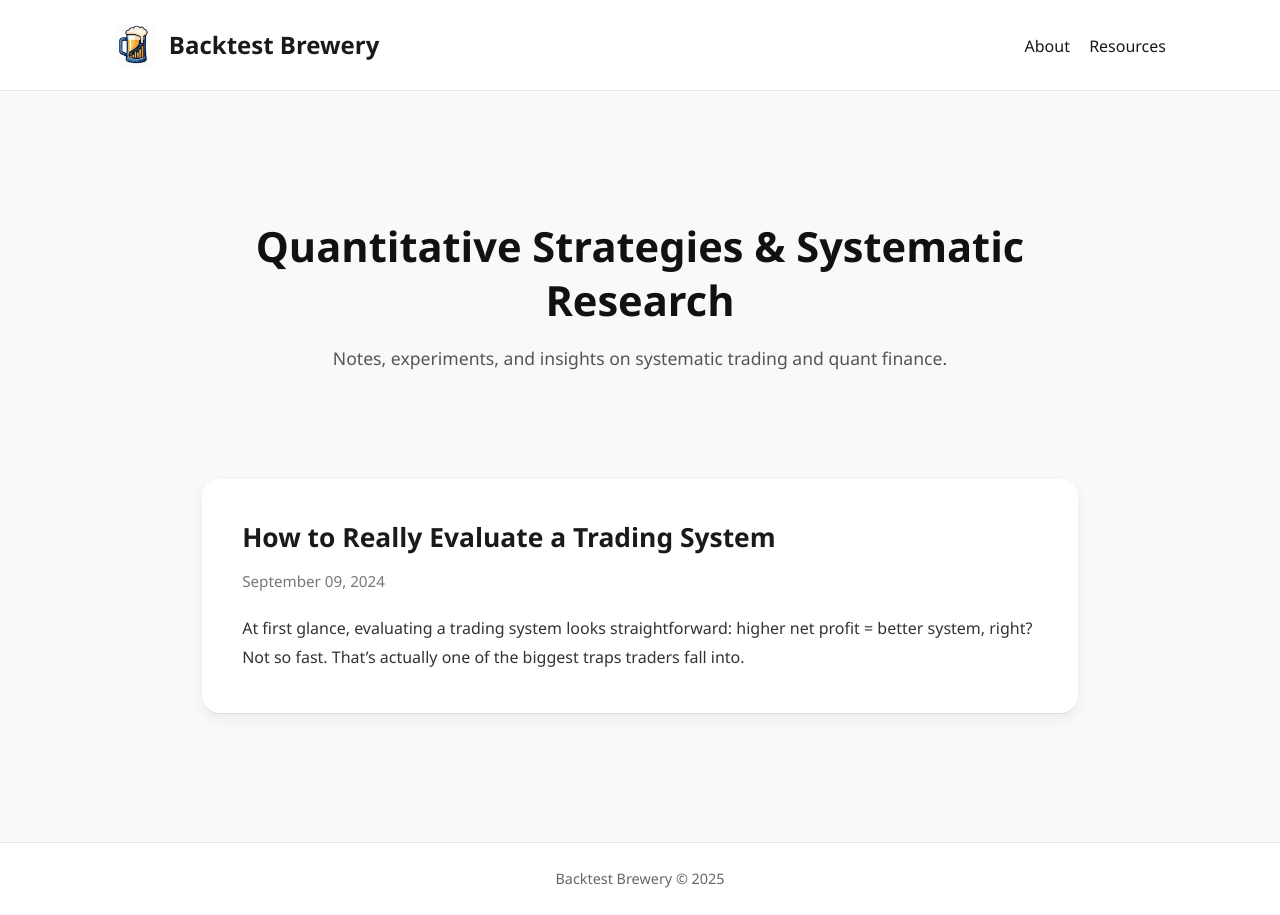
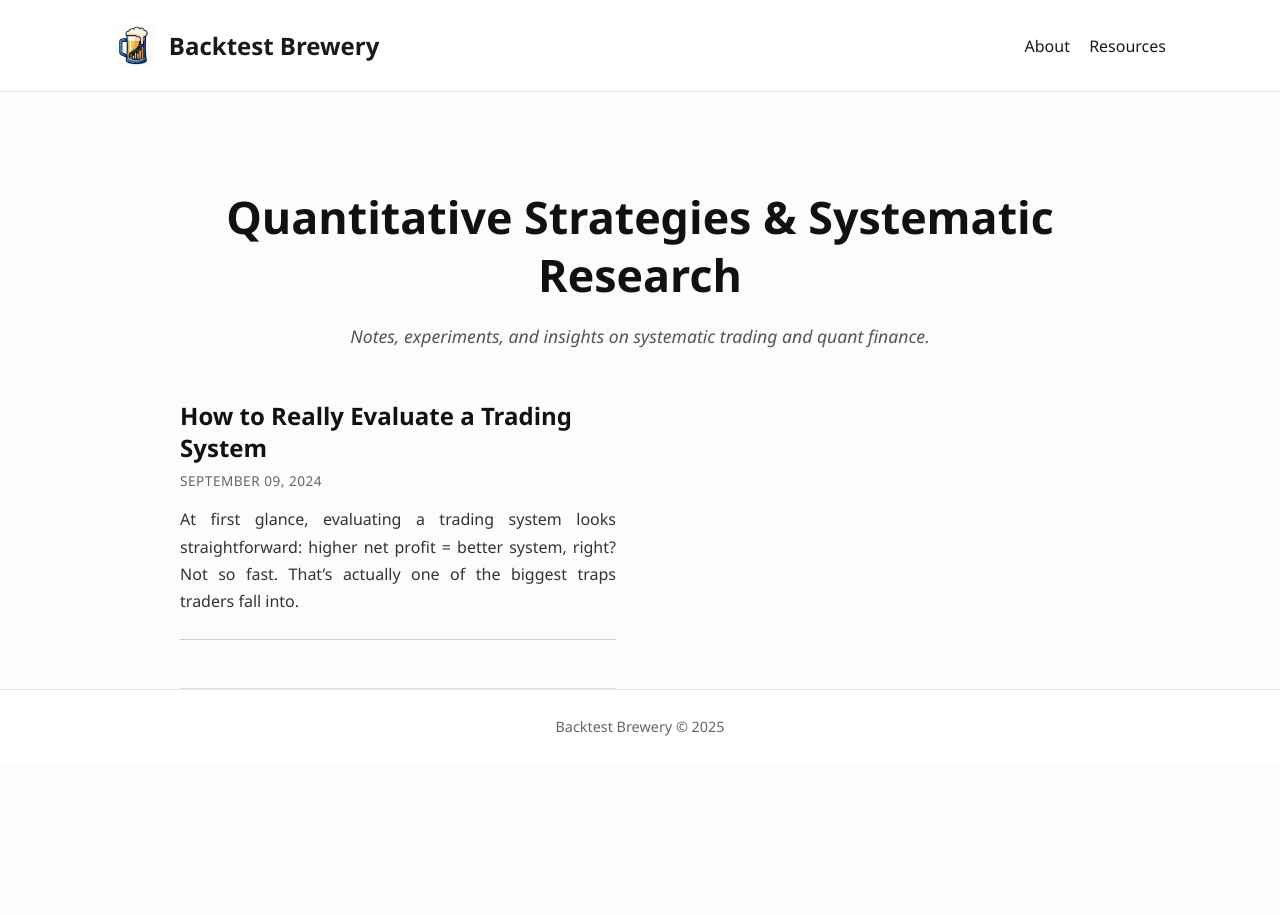
Before and after one commit to backtestbrewery/backtestbrewery.github.io, a Jekyll site: the page built from index.html, in a window 1280 px wide. Built offline with Jekyll 4.4.1, drawn with Linux system fonts in a browser that asks for light colours.

Commit message:
Update index.html

```diff
--- a/index.html
+++ b/index.html
@@ -13,22 +13,23 @@ title: Backtest Brewery
 </section>
 
 <section class="content">
-  <div class="container">
+  <div class="container newspaper">
     {% if site.posts.size > 0 %}
       {% for post in site.posts %}
-        <article class="post-card">
+        <article class="post-article">
           <h2>
             <a href="{{ post.url }}">{{ post.title }}</a>
           </h2>
           <p class="date">{{ post.date | date: "%B %d, %Y" }}</p>
           <p class="excerpt">
-            {{ post.excerpt | strip_html | truncatewords: 30 }}
+            {{ post.excerpt | strip_html | truncatewords: 50 }}
           </p>
+          <hr class="separator">
         </article>
       {% endfor %}
     {% else %}
       <div class="blog-placeholder">
-        🚧 Blog posts will appear here soon.
+        📰 Blog posts will appear here soon.
       </div>
     {% endif %}
   </div>
@@ -37,10 +38,10 @@ title: Backtest Brewery
 <style>
 /* Global */
 body {
-  font-family: -apple-system, BlinkMacSystemFont, "Segoe UI", Roboto, Helvetica, Arial, sans-serif;
+  font-family: "Georgia", "Times New Roman", serif;
   color: #222;
-  background: #f9f9f9;
-  line-height: 1.7;
+  background: #fcfcfc;
+  line-height: 1.8;
 }
 
 .container {
@@ -52,14 +53,15 @@ body {
 /* Hero */
 .hero {
   text-align: center;
-  padding: 6rem 1.5rem 3.5rem;
+  padding: 4rem 1.5rem 3rem;
 }
 
 .hero h1 {
-  font-size: 2.6rem;
+  font-size: 2.8rem;
   margin-bottom: 1rem;
   color: #111;
   line-height: 1.3;
+  font-weight: bold;
 }
 
 .hero .subtitle {
@@ -68,53 +70,57 @@ body {
   max-width: 680px;
   margin: 0 auto;
   line-height: 1.8;
+  font-style: italic;
 }
 
-/* Blog Content */
-.content {
-  padding: 3rem 1.5rem 5rem;
+/* Newspaper style */
+.newspaper {
+  column-count: 2;
+  column-gap: 3rem;
 }
 
-.post-card {
-  margin-bottom: 3rem;
-  padding: 2.5rem;
-  background: #fff;
-  border-radius: 18px;
-  box-shadow: 0 5px 14px rgba(0,0,0,0.06);
-  transition: transform 0.25s ease, box-shadow 0.25s ease;
+.post-article {
+  break-inside: avoid;
+  margin-bottom: 2.5rem;
 }
 
-.post-card:hover {
-  transform: translateY(-6px);
-  box-shadow: 0 10px 22px rgba(0,0,0,0.1);
+.post-article h2 {
+  font-family: "Georgia", serif;
+  font-size: 1.5rem;
+  margin-bottom: 0.4rem;
+  line-height: 1.3;
+  font-weight: bold;
 }
 
-.post-card h2 {
-  font-size: 1.65rem;
-  margin-bottom: 0.8rem;
-  line-height: 1.4;
+.post-article h2 a {
+  text-decoration: none;
+  color: #111;
 }
 
-.post-card h2 a {
-  text-decoration: none;
-  color: #1a1a1a;
-}
-
-.post-card h2 a:hover {
-  color: var(--accent, #007bff);
+.post-article h2 a:hover {
+  color: #007bff;
   text-decoration: underline;
 }
 
-.post-card .date {
-  font-size: 0.95rem;
-  color: #777;
-  margin-bottom: 1.2rem;
+.post-article .date {
+  font-size: 0.85rem;
+  color: #666;
+  margin-bottom: 0.8rem;
+  text-transform: uppercase;
+  letter-spacing: 0.5px;
 }
 
-.post-card .excerpt {
+.post-article .excerpt {
   font-size: 1rem;
   color: #333;
-  line-height: 1.85;
+  line-height: 1.7;
+  text-align: justify;
+}
+
+.separator {
+  border: none;
+  border-top: 1px solid #ccc;
+  margin: 1.5rem 0;
 }
 
 /* Placeholder */
@@ -124,45 +130,41 @@ body {
   font-size: 1.15rem;
   padding: 2.2rem;
   border: 2px dashed #ccc;
-  border-radius: 14px;
+  border-radius: 8px;
   background: #fafafa;
+  column-span: all;
 }
 
 /* Responsive */
 @media (max-width: 992px) {
+  .newspaper {
+    column-count: 1;
+  }
   .hero h1 {
     font-size: 2.2rem;
   }
   .hero .subtitle {
     font-size: 1rem;
   }
-  .post-card {
-    padding: 2rem;
-  }
 }
 
 @media (max-width: 600px) {
   .hero {
-    padding: 4rem 1rem 2.5rem;
+    padding: 3rem 1rem 2rem;
   }
   .hero h1 {
-    font-size: 1.9rem;
+    font-size: 1.8rem;
   }
   .hero .subtitle {
     font-size: 0.95rem;
+    line-height: 1.5;
+  }
+  .post-article h2 {
+    font-size: 1.3rem;
+  }
+  .post-article .excerpt {
+    font-size: 0.95rem;
     line-height: 1.6;
-  }
-  .post-card {
-    padding: 1.6rem;
-    margin-bottom: 2.2rem;
-    border-radius: 14px;
-  }
-  .post-card h2 {
-    font-size: 1.35rem;
-  }
-  .post-card .excerpt {
-    font-size: 0.95rem;
-    line-height: 1.7;
   }
 }
 </style>
```
